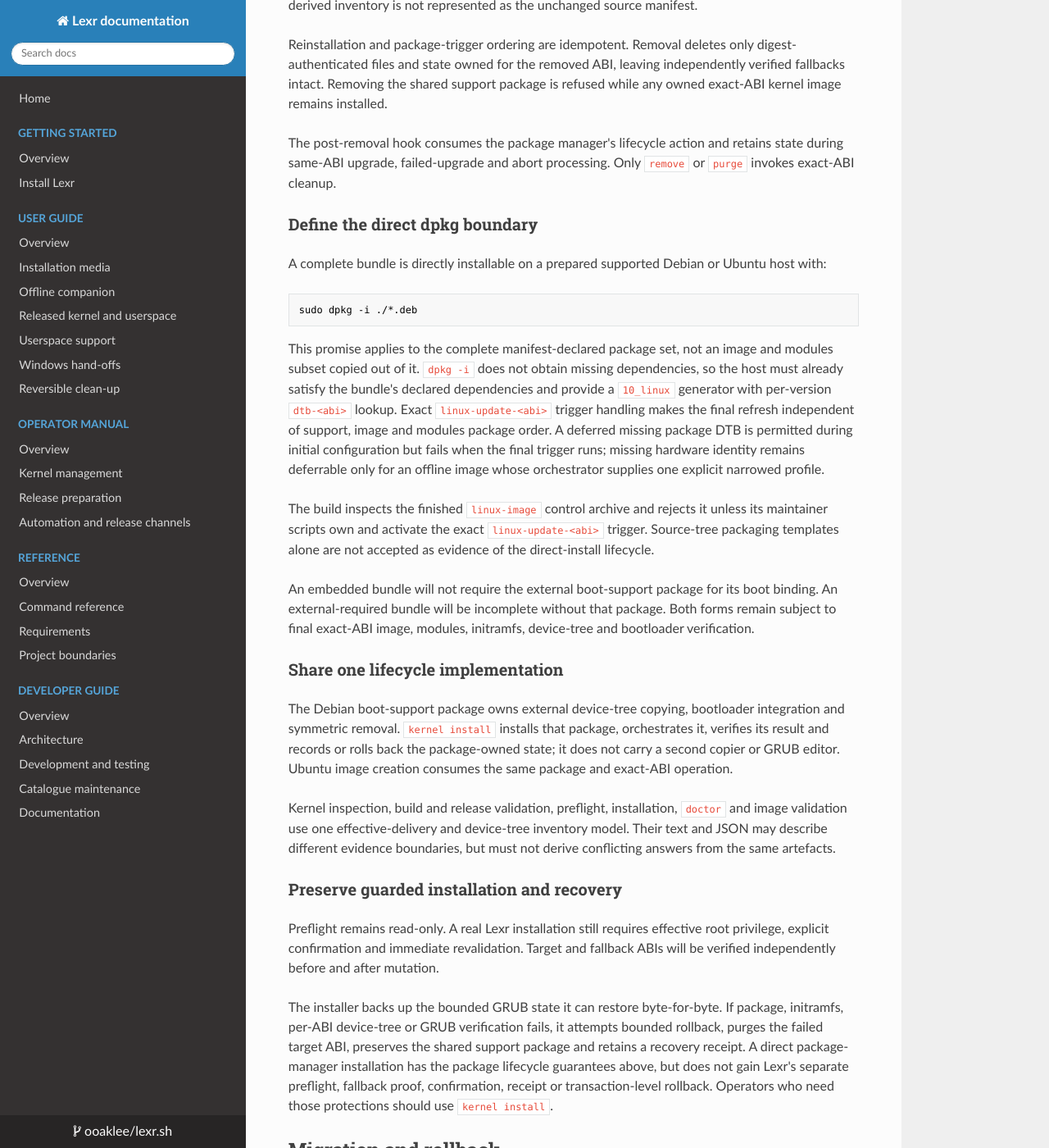
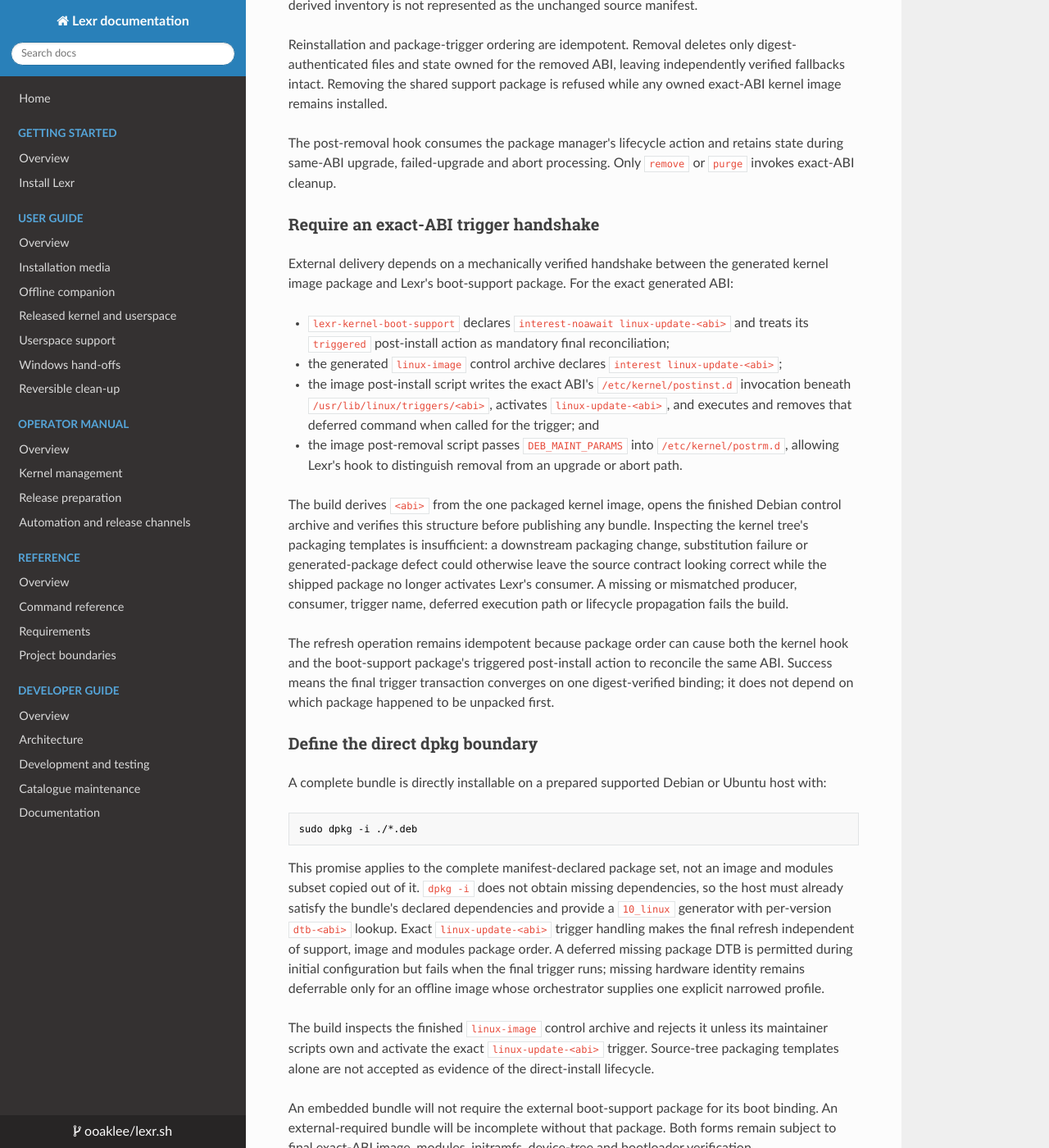
Before and after one commit to ooaklee/lexr.sh, an MkDocs documentation site: the page built from docs/adr/adr-029-self-contained-kernel-dtb-delivery.md, in a window 1280 px wide and 1400 px high, scrolled down 2721 px. Shown: the whole window at 82% size. Built offline with MkDocs 1.6.1, drawn with Linux system fonts in a browser that asks for light colours; nearby versions of some CDN libraries.

Commit message:
docs(adr): clarify kernel trigger handshake

```diff
--- a/docs/adr/adr-029-self-contained-kernel-dtb-delivery.md
+++ b/docs/adr/adr-029-self-contained-kernel-dtb-delivery.md
@@ -146,6 +146,40 @@ The post-removal hook consumes the package manager's lifecycle action and
 retains state during same-ABI upgrade, failed-upgrade and abort processing.
 Only `remove` or `purge` invokes exact-ABI cleanup.
 
+### Require an exact-ABI trigger handshake
+
+External delivery depends on a mechanically verified handshake between the
+generated kernel image package and Lexr's boot-support package. For the exact
+generated ABI:
+
+- `lexr-kernel-boot-support` declares
+  `interest-noawait linux-update-<abi>` and treats its `triggered` post-install
+  action as mandatory final reconciliation;
+- the generated `linux-image` control archive declares
+  `interest linux-update-<abi>`;
+- the image post-install script writes the exact ABI's
+  `/etc/kernel/postinst.d` invocation beneath `/usr/lib/linux/triggers/<abi>`,
+  activates `linux-update-<abi>`, and executes and removes that deferred command
+  when called for the trigger; and
+- the image post-removal script passes `DEB_MAINT_PARAMS` into
+  `/etc/kernel/postrm.d`, allowing Lexr's hook to distinguish removal from an
+  upgrade or abort path.
+
+The build derives `<abi>` from the one packaged kernel image, opens the finished
+Debian control archive and verifies this structure before publishing any
+bundle. Inspecting the kernel tree's packaging templates is insufficient: a
+downstream packaging change, substitution failure or generated-package defect
+could otherwise leave the source contract looking correct while the shipped
+package no longer activates Lexr's consumer. A missing or mismatched producer,
+consumer, trigger name, deferred execution path or lifecycle propagation fails
+the build.
+
+The refresh operation remains idempotent because package order can cause both
+the kernel hook and the boot-support package's triggered post-install action to
+reconcile the same ABI. Success means the final trigger transaction converges
+on one digest-verified binding; it does not depend on which package happened to
+be unpacked first.
+
 ### Define the direct dpkg boundary
 
 A complete bundle is directly installable on a prepared supported Debian
```
